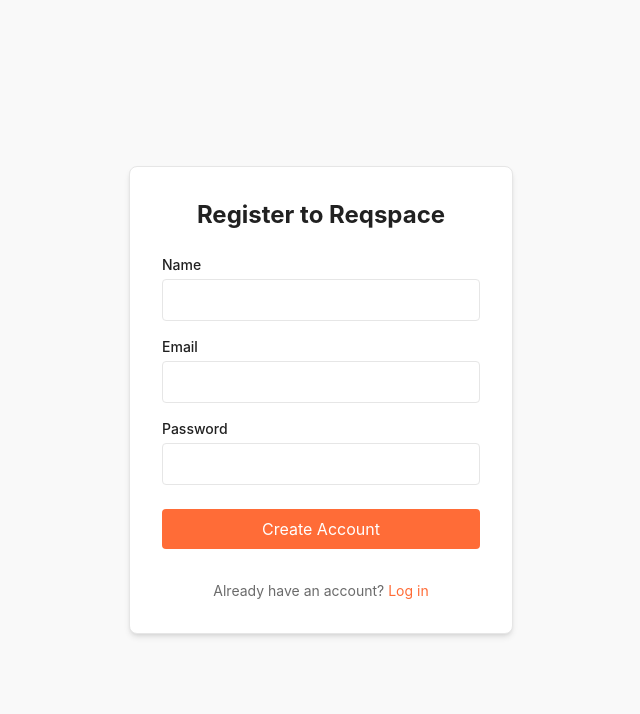
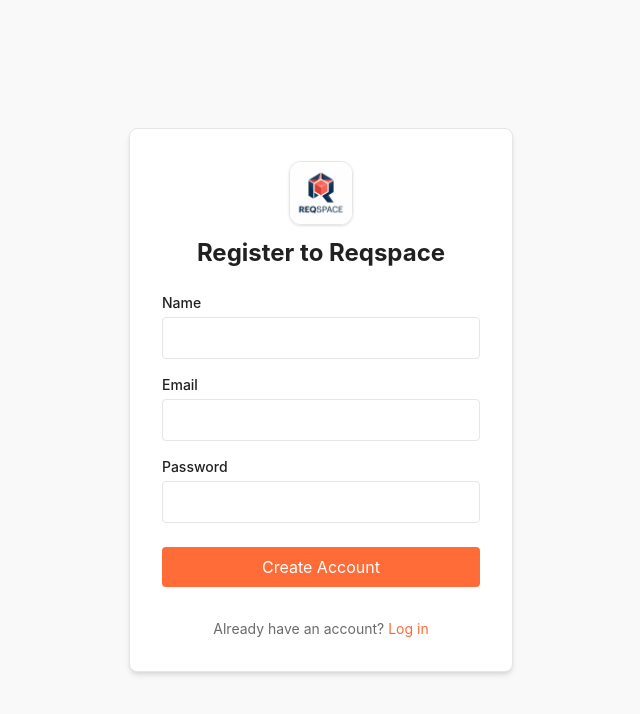
Before and after one commit to Itayp1/reqspace, a React (Vite) app in the folder client/: page /register in a window 1280 px wide. Shown: the top 714 px of the page, without its empty margins (319-959 px from the left). Built offline with nearby package versions, Linux system fonts and the light colour scheme; no server answers.

Commit message:
feat: implement Reqspace logo across the application

```diff
--- a/client/src/components/layout/Sidebar.tsx
+++ b/client/src/components/layout/Sidebar.tsx
@@ -18,8 +18,8 @@
     <div className="flex flex-col w-64 bg-surface border-r border-border h-full text-sm select-none">
       <div className="p-4 border-b border-border flex items-center justify-between">
         <Link to="/" className="flex items-center space-x-2 hover:opacity-80 transition-opacity">
-          <Code2 className="text-primary w-6 h-6" />
-          <span className="font-bold">Reqspace</span>
+          <img src="/reqspace-logo.jpg" alt="Reqspace Logo" className="h-8 w-8 rounded-md object-cover border border-border" />
+          <span className="font-bold text-lg">Reqspace</span>
         </Link>
         <button
           className="text-text-muted hover:text-text p-1"
--- a/client/src/pages/LoginPage.tsx
+++ b/client/src/pages/LoginPage.tsx
@@ -38,7 +38,10 @@
   return (
     <div className="flex h-screen items-center justify-center bg-surface">
       <form onSubmit={handleSubmit} className="bg-background p-8 rounded-lg shadow-md w-96 border border-border">
-        <h1 className="text-2xl font-bold mb-6 text-center">Login to Reqspace</h1>
+        <div className="flex flex-col items-center mb-6">
+          <img src="/reqspace-logo.jpg" alt="Reqspace Logo" className="h-16 w-16 rounded-xl object-cover border border-border shadow-sm mb-3" />
+          <h1 className="text-2xl font-bold text-center">Login to Reqspace</h1>
+        </div>
 
         {error && <div className="bg-red-100 text-red-700 p-2 rounded mb-4 text-sm">{error}</div>}
 
--- a/client/src/pages/RegisterPage.tsx
+++ b/client/src/pages/RegisterPage.tsx
@@ -39,7 +39,10 @@
   return (
     <div className="flex h-screen items-center justify-center bg-surface">
       <form onSubmit={handleSubmit} className="bg-background p-8 rounded-lg shadow-md w-96 border border-border">
-        <h1 className="text-2xl font-bold mb-6 text-center">Register to Reqspace</h1>
+        <div className="flex flex-col items-center mb-6">
+          <img src="/reqspace-logo.jpg" alt="Reqspace Logo" className="h-16 w-16 rounded-xl object-cover border border-border shadow-sm mb-3" />
+          <h1 className="text-2xl font-bold text-center">Register to Reqspace</h1>
+        </div>
 
         {error && <div className="bg-red-100 text-red-700 p-2 rounded mb-4 text-sm">{error}</div>}
 
```
Also changed, not shown: client/public/reqspace-logo.jpg (added).
